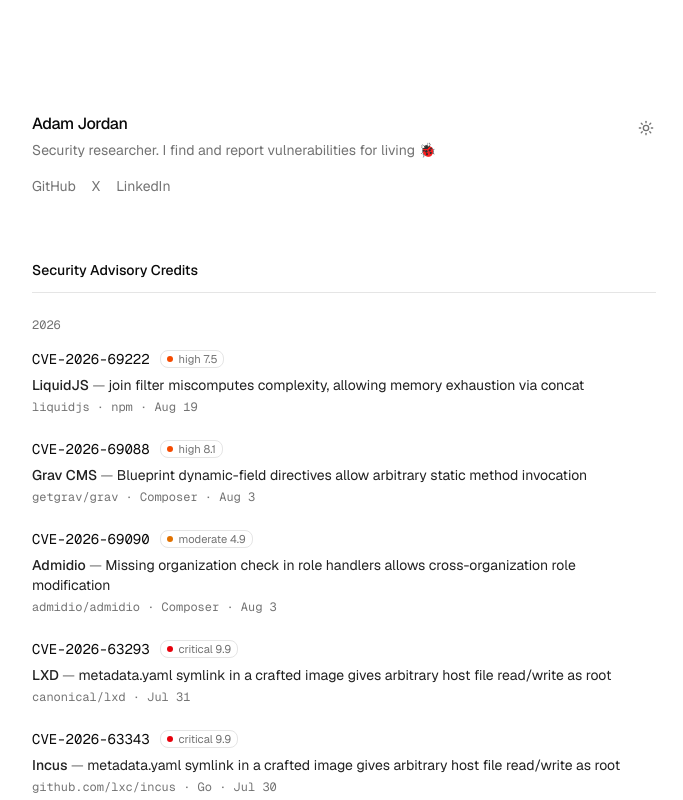
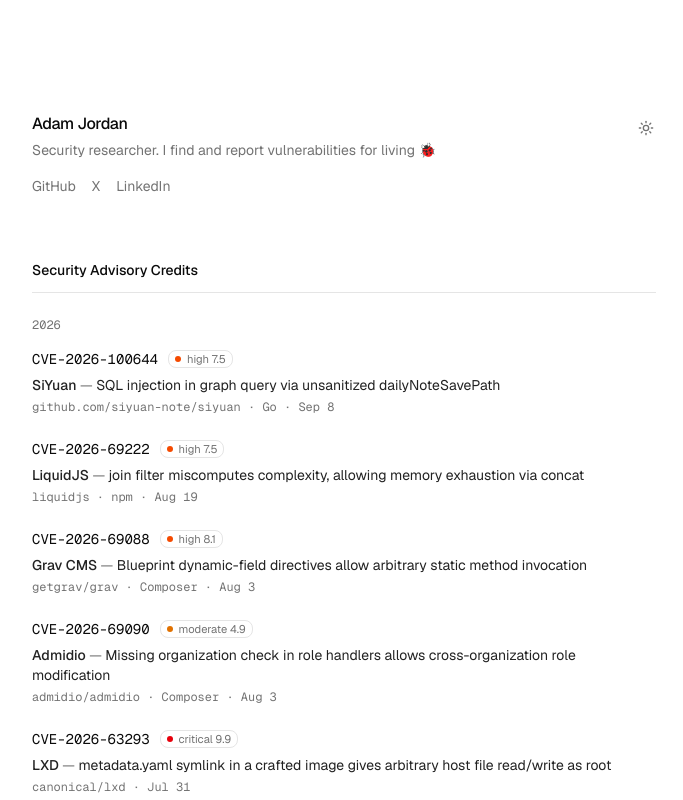
Before and after one commit to adamyordan/adamyordan.github.io, a Next.js app: page / in a window 1280 px wide. Shown: the top 800 px of the page, without its empty margins (296-979 px from the left). Built offline with nearby package versions, Linux system fonts and the light colour scheme.

Commit message:
feat: add CVE-2026-100644 to the SiYuan graph SQL injection advisory

```diff
--- a/data/cves.ts
+++ b/data/cves.ts
@@ -78,6 +78,7 @@
     cvePending: true,
   },
   {
+    cve: "CVE-2026-100644",
     ghsa: "GHSA-xr4h-j7cg-q8pc",
     title: "SQL injection in graph query via unsanitized dailyNoteSavePath",
     product: "SiYuan",
@@ -88,7 +89,6 @@
     cwe: ["CWE-89"],
     published: "2026-09-08",
     url: "https://github.com/siyuan-note/siyuan/security/advisories/GHSA-xr4h-j7cg-q8pc",
-    cvePending: true,
   },
   {
     ghsa: "GHSA-84qv-22q6-x82r",
```
